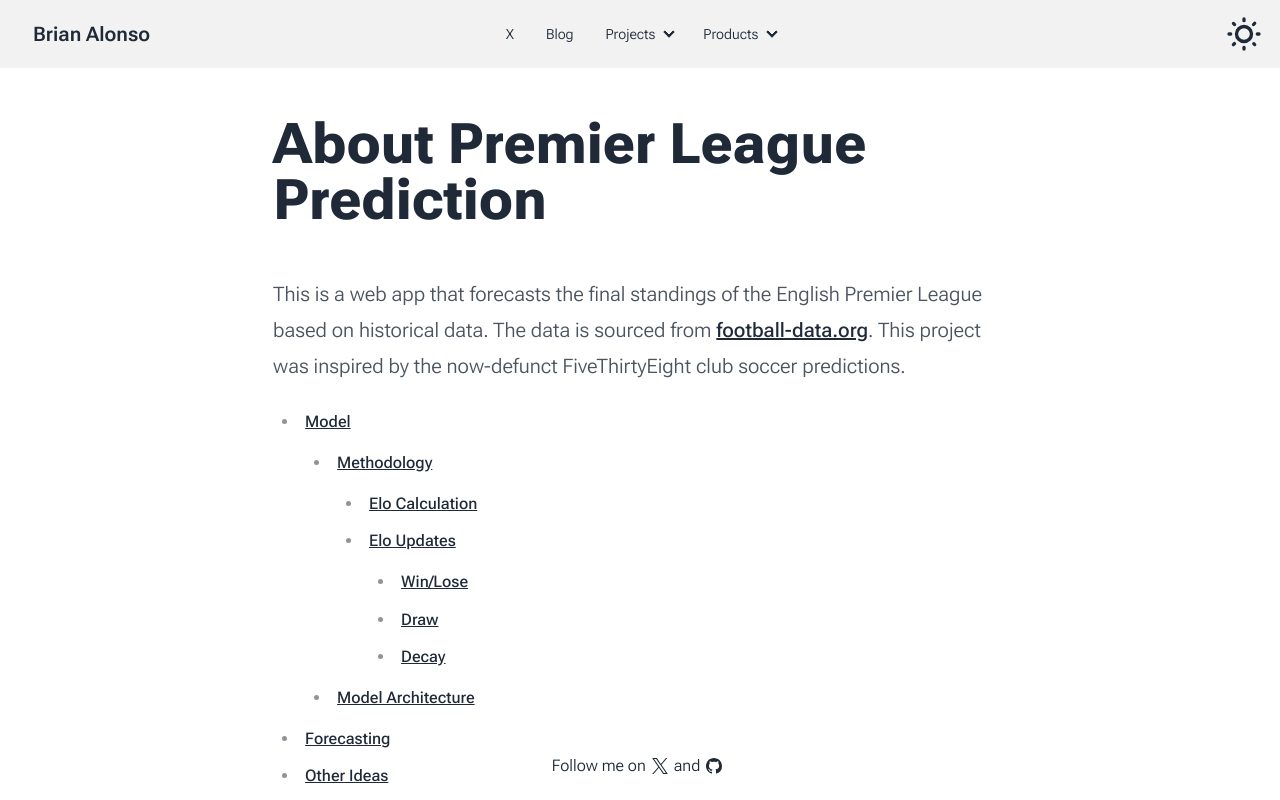
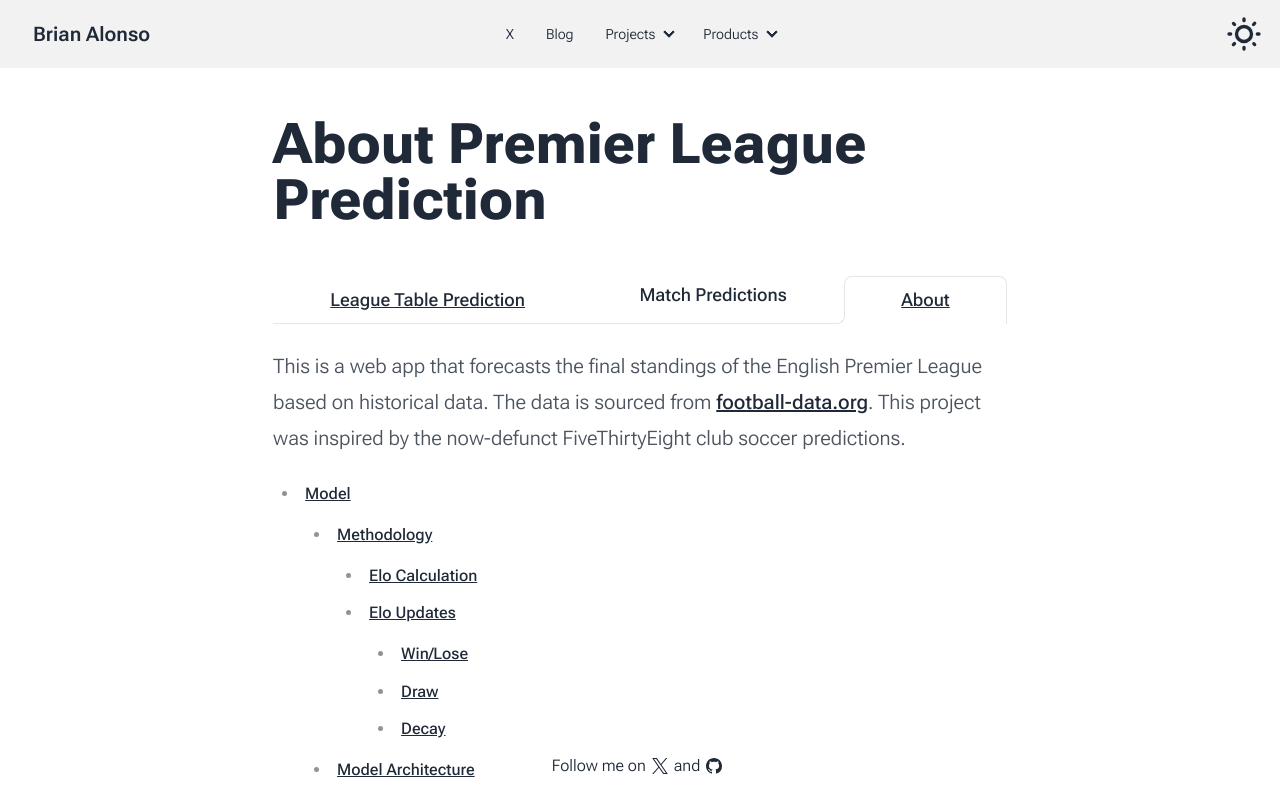
Before and after one commit to bealonso2/site, a Next.js app: page /pl-prediction/about in a window 1280 px wide. Shown: the top 800 px of the page. Built offline with nearby package versions, Linux system fonts and the light colour scheme.

Commit message:
Adding nice tabbed navigation

```diff
--- a/app/pl-prediction/about/page.tsx
+++ b/app/pl-prediction/about/page.tsx
@@ -1,11 +1,13 @@
 import PageContainerArticle from "@/components/layout/PageContainerArticle";
 import TOC from "@/components/layout/TOC/TableOfContents";
 import Equation from "@/components/pl-prediction/Equation";
+import TabNavigation from "@/components/pl-prediction/TabNavigation";
 
 export default function About() {
   return (
     <PageContainerArticle>
         <h1>About Premier League Prediction</h1>
+        <TabNavigation />
         <p>
           This is a web app that forecasts the final standings of the English
           Premier League based on historical data. The data is sourced from{" "}
--- a/components/pl-prediction/FootballContainer.tsx
+++ b/components/pl-prediction/FootballContainer.tsx
@@ -5,6 +5,7 @@ import { useEffect, useState } from "react";
 import TableControls from "./FootballControls";
 import FootballTable from "./FootballTable";
 import PageContainer from "../layout/PageContainer";
+import TabNavigation from "./TabNavigation";
 
 export default function FootballContainer({
   avgFinishData,
@@ -180,16 +181,7 @@ export default function FootballContainer({
         </div>
       </div>
       {/* Links to other pages related to the project */}
-      <div className="flex flex-row justify-center gap-4 mb-4">
-        <a href="/pl-prediction/about" className="btn btn-outline">
-          About
-        </a>
-        <div className="btn btn-outline">
-          <div className="tooltip" data-tip="Coming Soon">
-            <a className="">Match Predictions</a>
-          </div>
-        </div>
-      </div>
+      <TabNavigation />
       <FootballTable
         avgFinishData={avgFinishDataState}
         positionData={positionDataState}
--- /dev/null
+++ b/components/pl-prediction/TabNavigation.tsx
@@ -0,0 +1,40 @@
+"use client";
+import Link from "next/link";
+import { usePathname } from "next/navigation";
+
+const TabNavigation = () => {
+  const pathname = usePathname();
+
+  return (
+    <div
+      role="tablist"
+      className="tabs tabs-lifted tabs-xs sm:tabs-sm md:tabs-md lg:tabs-lg"
+    >
+      <Link
+        href="/pl-prediction"
+        className={`tab ${pathname === "/pl-prediction" ? "tab-active" : ""}`}
+      >
+        League Table Prediction
+      </Link>
+      <Link
+        href=""
+        onClick={(e) => e.preventDefault()}
+        className="tab tab-bordered tooltip"
+      >
+        <div className="tooltip" data-tip="Coming Soon">
+          <span>Match Predictions</span>
+        </div>
+      </Link>
+      <Link
+        href="/pl-prediction/about"
+        className={`tab ${
+          pathname === "/pl-prediction/about" ? "tab-active" : ""
+        }`}
+      >
+        About
+      </Link>
+    </div>
+  );
+};
+
+export default TabNavigation;
```
